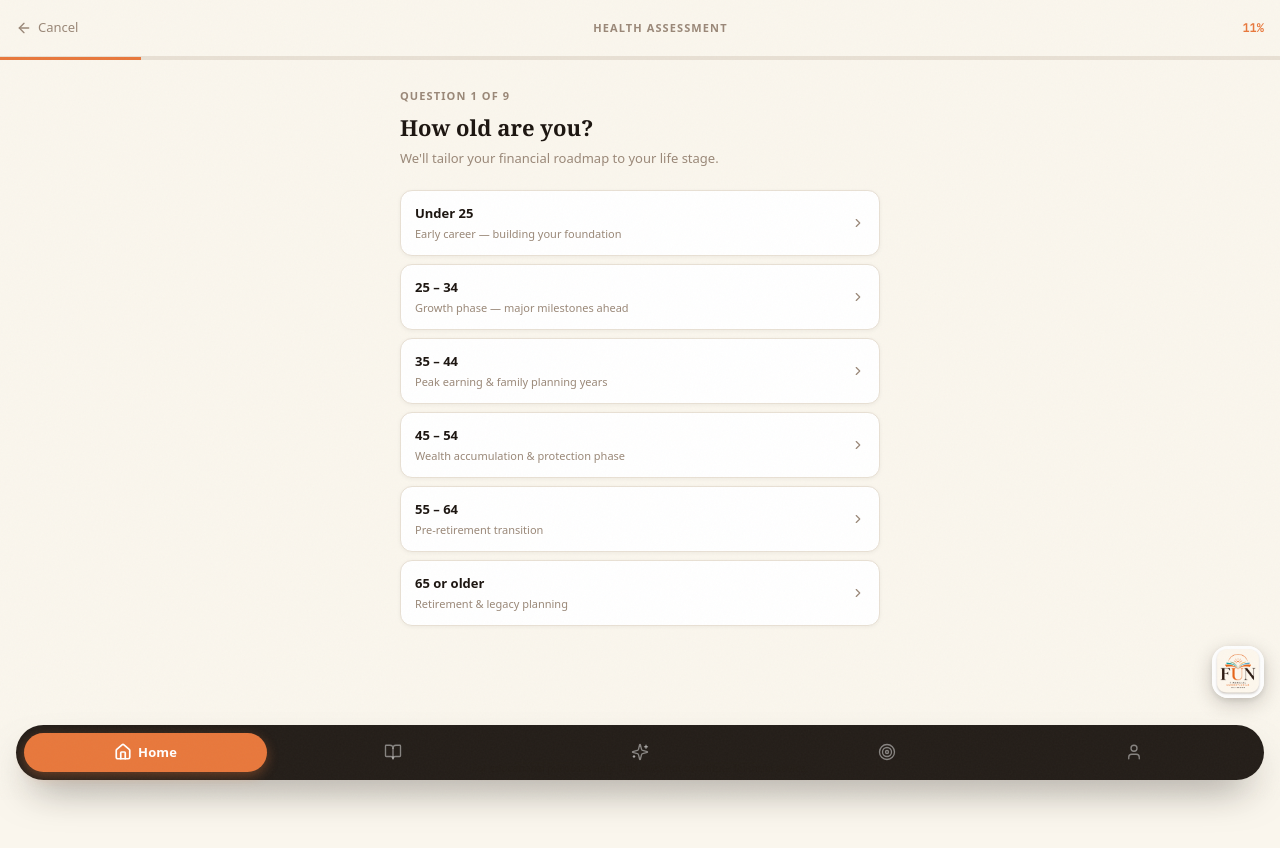
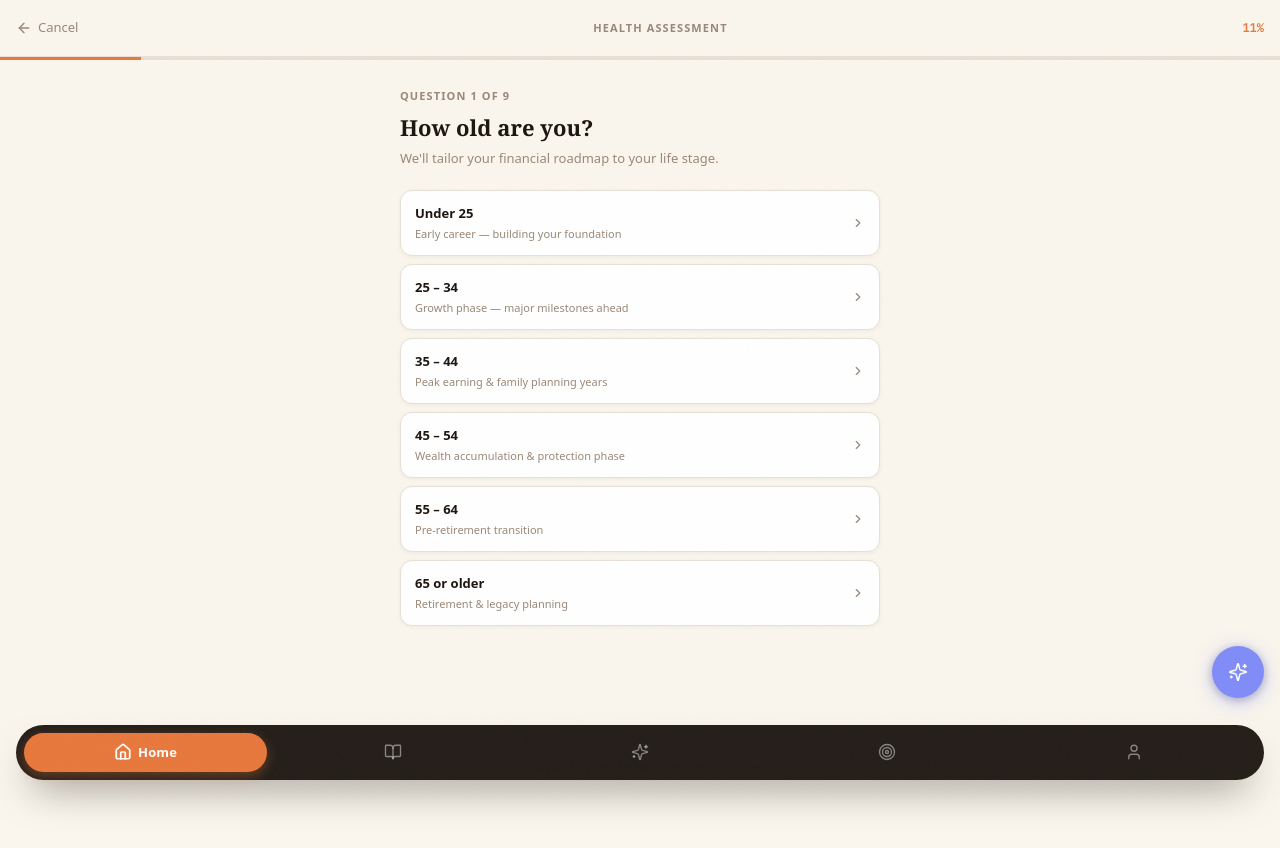
Before and after one commit to lukedemary-create/FUN-Mobile-, a React (Vite) app: page / in a window 1280 px wide. Both pictures are taken after a click on the button "Continue as Guest". Shown: the top 848 px of the page. Built offline with nearby package versions, Linux system fonts and the light colour scheme; a web font is replaced by a local one.

Commit message:
Redesign FUN floating orb to match website navigator style
Replace logo image with circular indigo button + Sparkles icon,
matching the shape, shadow, and visual language of NavAssistant.jsx.

Co-Authored-By: Claude Sonnet 4.6 <noreply@anthropic.com>

```diff
--- a/src/mobile/MobileLayout.jsx
+++ b/src/mobile/MobileLayout.jsx
@@ -129,23 +129,21 @@ function FUNOrb() {
         zIndex: 200,
         width: ORB,
         height: ORB,
-        borderRadius: 16,
-        overflow: 'hidden',
+        borderRadius: '50%',
+        background: '#818cf8',
+        boxShadow: '0 4px 20px rgba(129,140,248,0.45), 0 2px 8px rgba(0,0,0,0.25)',
         transform: `translateX(${tx}px)`,
         transition: active ? 'none' : 'transform 0.35s cubic-bezier(0.34, 1.56, 0.64, 1)',
-        boxShadow: '0 6px 20px rgba(28,21,16,0.20), 0 2px 6px rgba(28,21,16,0.10)',
         WebkitTapHighlightColor: 'transparent',
         touchAction: 'pan-x',
         userSelect: 'none',
         cursor: 'pointer',
+        display: 'flex',
+        alignItems: 'center',
+        justifyContent: 'center',
       }}
     >
-      <img
-        src="/fun-logo.png"
-        alt="FUN"
-        style={{ width: '100%', height: '100%', objectFit: 'cover', display: 'block' }}
-        draggable={false}
-      />
+      <Sparkles size={20} color="#fff" strokeWidth={1.8} />
     </div>
   )
 }
```
